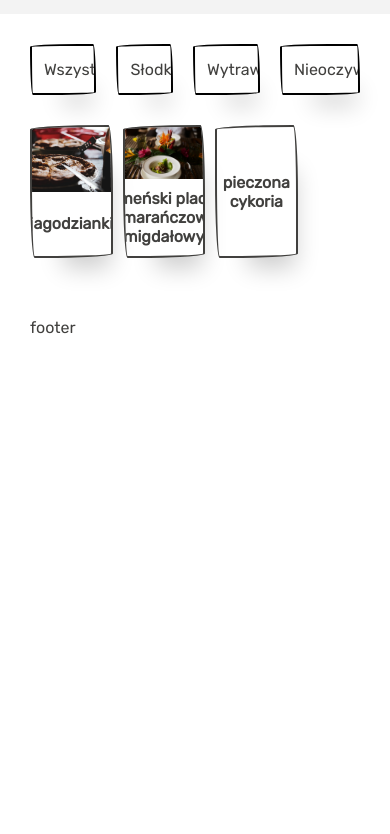
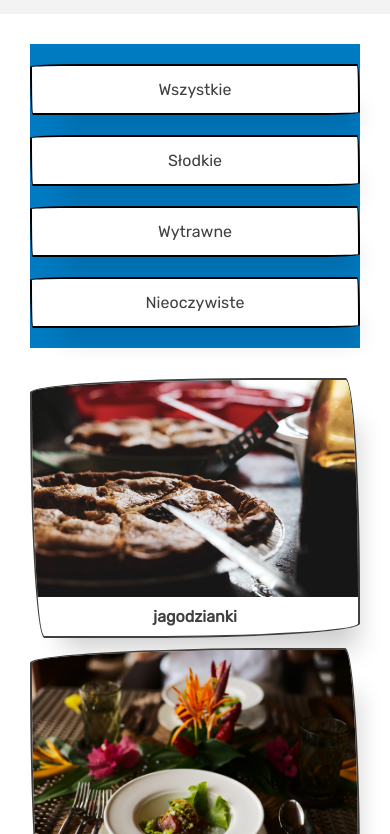
Before and after one commit to shuimanao/przepasnik-app, a Gatsby site: page / in a window 390 px wide. Shown: the part 85-919 px from the top of the page. Before the commit the page ends 844 px from the top, so only its background shows below. Built offline with nearby package versions, Linux system fonts and the light colour scheme; Gatsby itself is replaced by a stand-in of ours.

Commit message:
feat: improve responsiveness a bit

```diff
--- a/src/components/Buttons.tsx
+++ b/src/components/Buttons.tsx
@@ -6,6 +6,13 @@ export const ButtonSection = styled.section`
   justify-content: center;
   margin-bottom: 30px;
   gap: 20px;
+  flex-direction: column;
+  background-color: #007ac1;
+  padding-top: 20px;
+  padding-bottom: 20px;
+  @media only screen and (min-width: 600px) {
+    flex-direction: row;
+  }
 `;
 
 export const Button = styled.button`
--- a/src/components/Card.tsx
+++ b/src/components/Card.tsx
@@ -4,10 +4,14 @@ import { GatsbyImage } from "gatsby-plugin-image";
 import { FancyClickableItems } from "./mixins";
 
 export const Card = styled.article`
-  flex-basis: 25%;
-  flex-grow: 0;
-  max-width: 25%;
+  flex-basis: 100%;
   ${FancyClickableItems}
+  @media only screen and (min-width: 600px) {
+    flex-basis: 49%;
+  }
+  @media only screen and (min-width: 900px) {
+    flex-basis: 24%;
+  }
 `;
 
 export const CardContent = styled.div`
--- a/src/components/Grid.tsx
+++ b/src/components/Grid.tsx
@@ -2,5 +2,11 @@ import styled from "styled-components";
 
 export const Grid = styled.section`
   display: flex;
+  flex-direction: column;
   gap: 10px;
+  @media only screen and (min-width: 600px) {
+    gap: 10px;
+    flex-direction: row;
+    flex-wrap: wrap;
+  }
 `;
--- a/src/components/Layout.tsx
+++ b/src/components/Layout.tsx
@@ -24,7 +24,7 @@ export const Layout: FC<{ children: ReactNode }> = ({ children }) => {
         <Link to="/">
           <PageTitle>Przepaśnik</PageTitle>
         </Link>
-        <SearchBar />
+        {/* <SearchBar /> */}
       </HeaderSection>
       <MainSection>{children}</MainSection>
       <Footer>footer</Footer>
```
